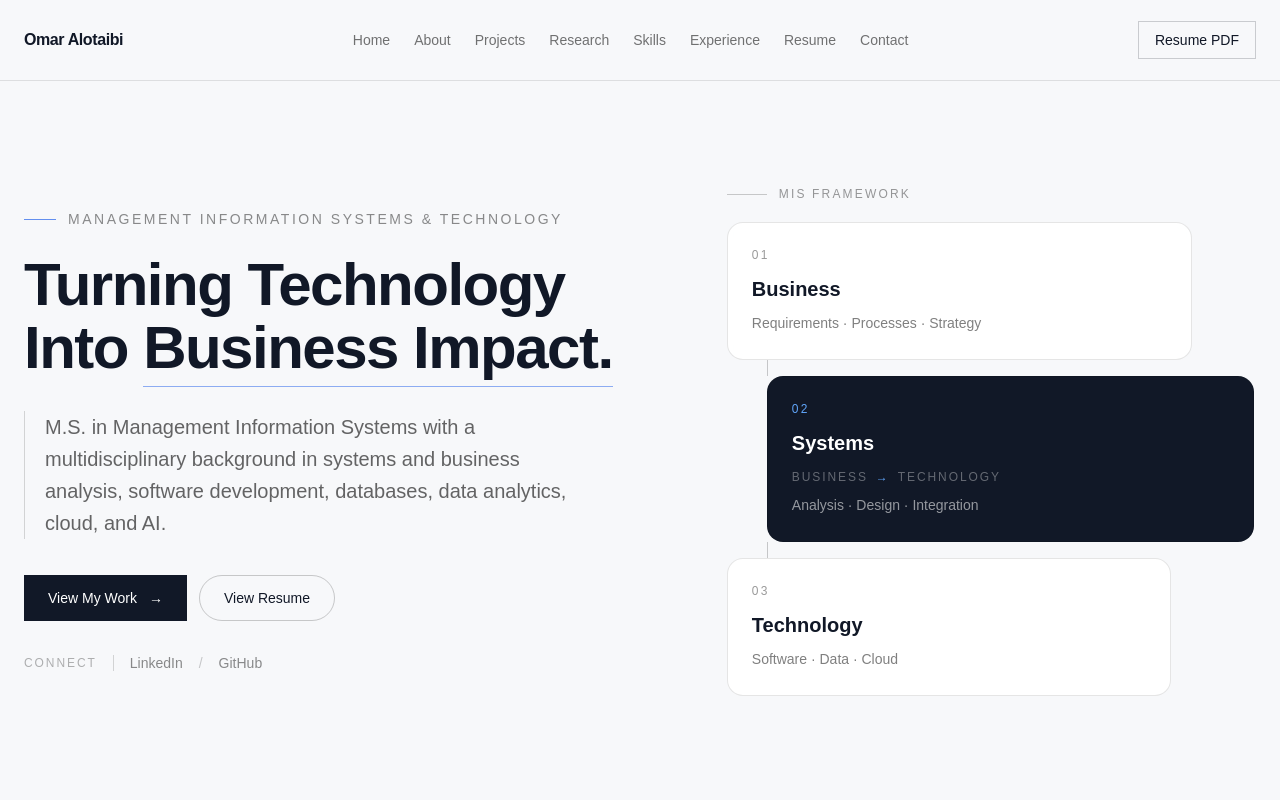
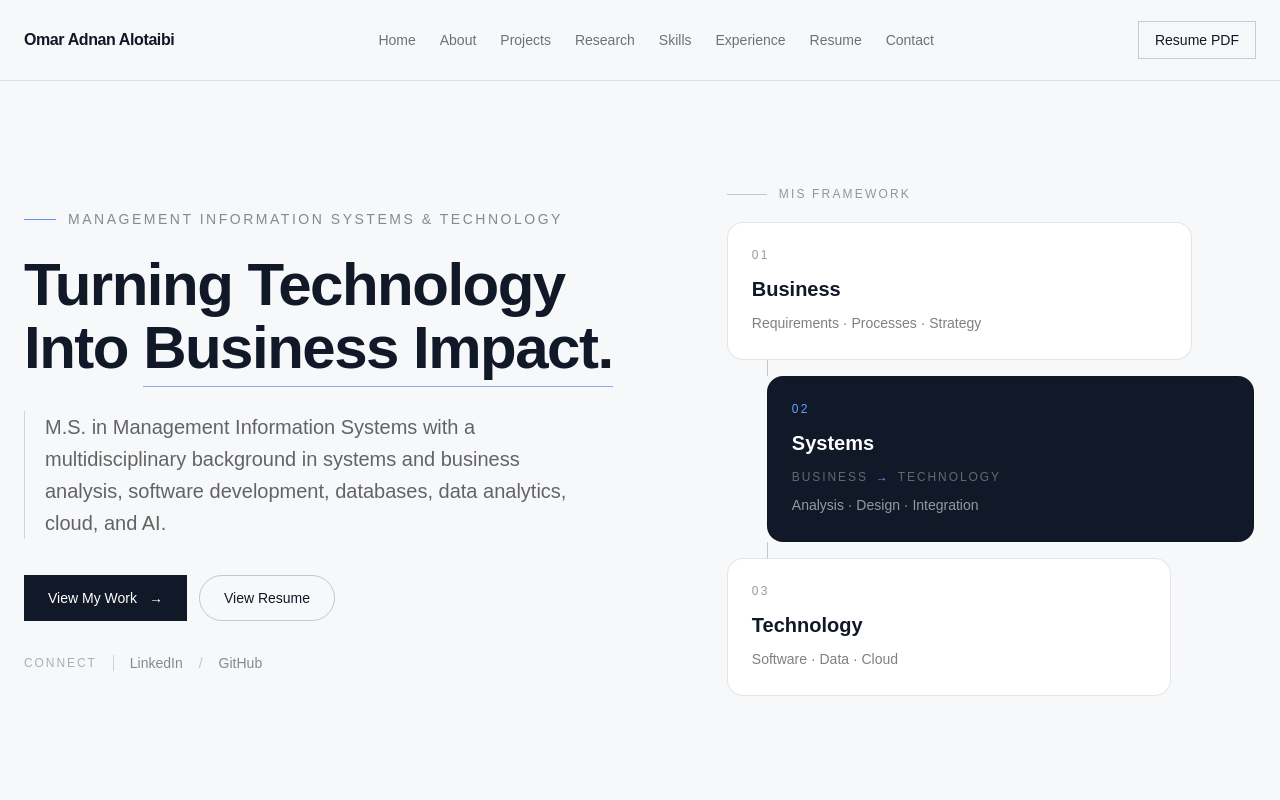
Before and after one commit to OmarAlotaibi-dev/omar-portfolio, a Next.js app: page / in a window 1280 px wide. Shown: the top 800 px of the page. Built offline with nearby package versions, Linux system fonts and the light colour scheme.

Commit message:
change name and add father name

```diff
--- a/app/layout.tsx
+++ b/app/layout.tsx
@@ -6,11 +6,11 @@ import "./globals.css";
 export const metadata: Metadata = {
   metadataBase: new URL("https://omar-portfolio-black-theta.vercel.app"),
   title: {
-    default: "Omar Alotaibi | Management Information Systems & Technology",
-    template: "%s | Omar Alotaibi",
+    default: "Omar Adnan Alotaibi | Management Information Systems & Technology",
+    template: "%s | Omar Adnan Alotaibi",
   },
  description:
-  "Professional portfolio of Omar Alotaibi (عمر العتيبي), M.S. in Management Information Systems (MIS), featuring business and systems analysis, digital transformation, software development, databases, data analytics, cloud, and IT.",
+  "Professional portfolio of Omar Alotaibi (Omar Adnan Alotaibi | عمر عدنان العتيبي), M.S. in Management Information Systems (MIS), featuring business and systems analysis, digital transformation, software development, databases, data analytics, cloud, and IT.",
   keywords: [
     "Omar Alotaibi",
     "Management Information Systems",
@@ -32,19 +32,23 @@ export const metadata: Metadata = {
 "عمر العتيبي التحول الرقمي",
 "نظم المعلومات الإدارية",
 "التحول الرقمي",
+"Omar Adnan Alotaibi",
+"عمر عدنان العتيبي",
+"عمر عدنان العتيبي نظم معلومات إدارية",
+"عمر عدنان العتيبي التحول الرقمي",
   ],
-  authors: [{ name: "Omar Alotaibi" }],
-  creator: "Omar Alotaibi",
+  authors: [{ name: "Omar  Alotaibi" }],
+  creator: "Omar Adnan Alotaibi",
   verification: {
     google: "GEqwknKP51VKQP1EfoAXPzcd9t9S4Vuc7ToWZyWuCtU",
   },
 openGraph: {
   type: "website",
   locale: "en_US",
-  title: "Omar Alotaibi | Management Information Systems & Technology",
+  title: "Omar Adnan Alotaibi | Management Information Systems & Technology",
   description:
     "Professional portfolio featuring experience, technical projects, research, and skills across information systems, software, data, and IT.",
-  siteName: "Omar Alotaibi Portfolio",
+  siteName: "Omar Adnan Alotaibi Portfolio",
   images: [
     {
       url: "/og-image.png",
@@ -57,7 +61,7 @@ openGraph: {
 
 twitter: {
   card: "summary_large_image",
-  title: "Omar Alotaibi | Management Information Systems & Technology",
+  title: "Omar Adnan Alotaibi | Management Information Systems & Technology",
   description:
     "Professional portfolio featuring experience, technical projects, research, and skills across information systems, software, data, and IT.",
   images: ["/og-image.png"],
--- a/app/page.tsx
+++ b/app/page.tsx
@@ -13,8 +13,13 @@ export default function Home() {
     const personJsonLd = {
     "@context": "https://schema.org",
     "@type": "Person",
-    name: "Omar Alotaibi",
-    alternateName: "عمر العتيبي",
+    name: "Omar Adnan Alotaibi",
+    alternateName: [
+      "عمر العتيبي",
+      "Omar Adnan Alotaibi",
+      "عمر عدنان العتيبي"
+    ],
+
     url: "https://omar-portfolio-black-theta.vercel.app",
     sameAs: [
       "https://github.com/OmarAlotaibi-dev",
--- a/components/layout/Footer.tsx
+++ b/components/layout/Footer.tsx
@@ -10,7 +10,7 @@ export default function Footer() {
             href="/"
             className="font-semibold tracking-tight transition-colors hover:text-[#2563EB]"
           >
-            Omar Alotaibi
+            Omar Adnan Alotaibi
           </Link>
 
           <p className="mt-1 text-sm text-black/45">
--- a/components/layout/Navbar.tsx
+++ b/components/layout/Navbar.tsx
@@ -27,7 +27,7 @@ export default function Navbar() {
             onClick={() => setMenuOpen(false)}
             className="shrink-0 text-base font-semibold tracking-tight"
           >
-            Omar Alotaibi
+            Omar Adnan Alotaibi
           </Link>
 
           {/* Desktop Navigation */}
```
